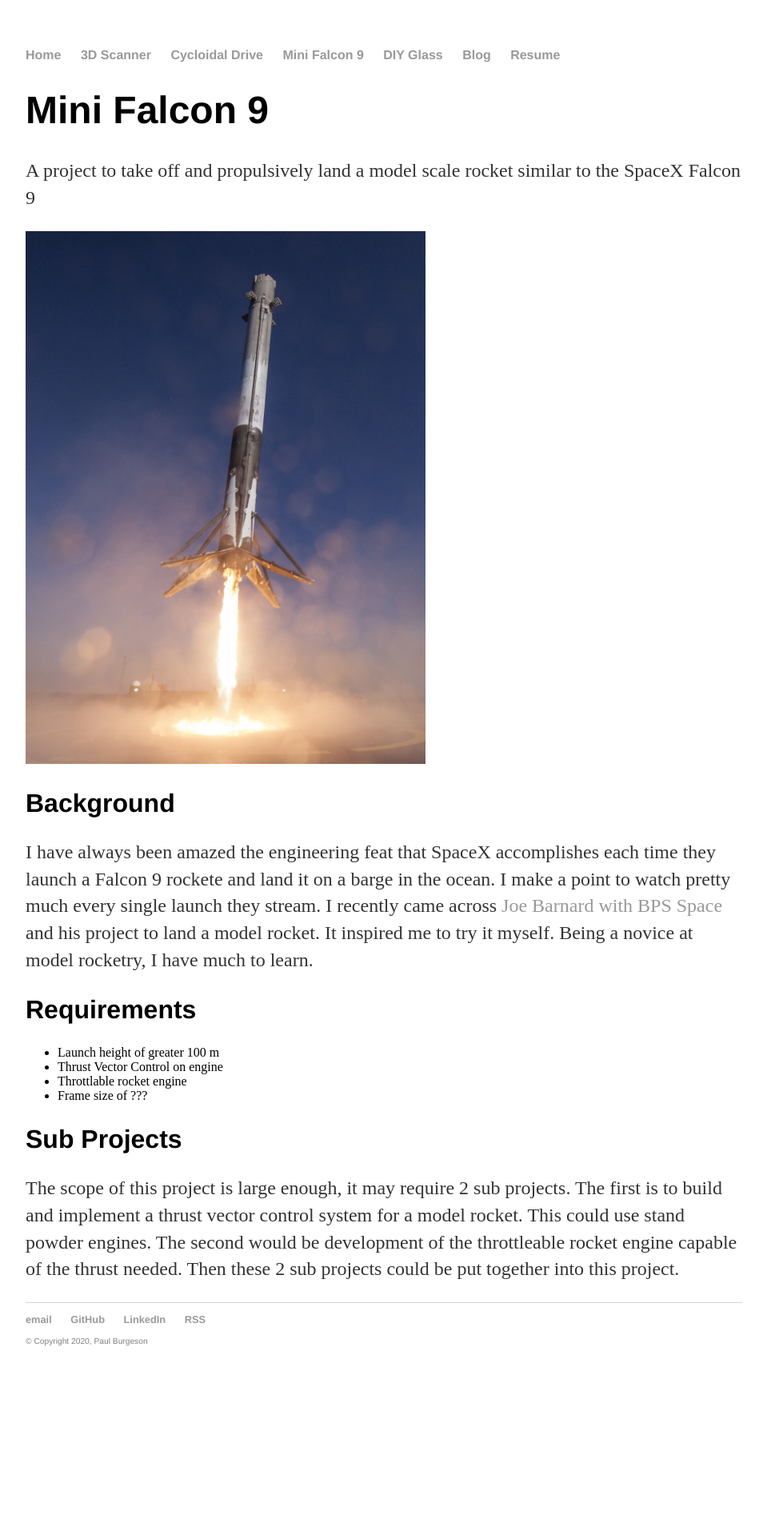
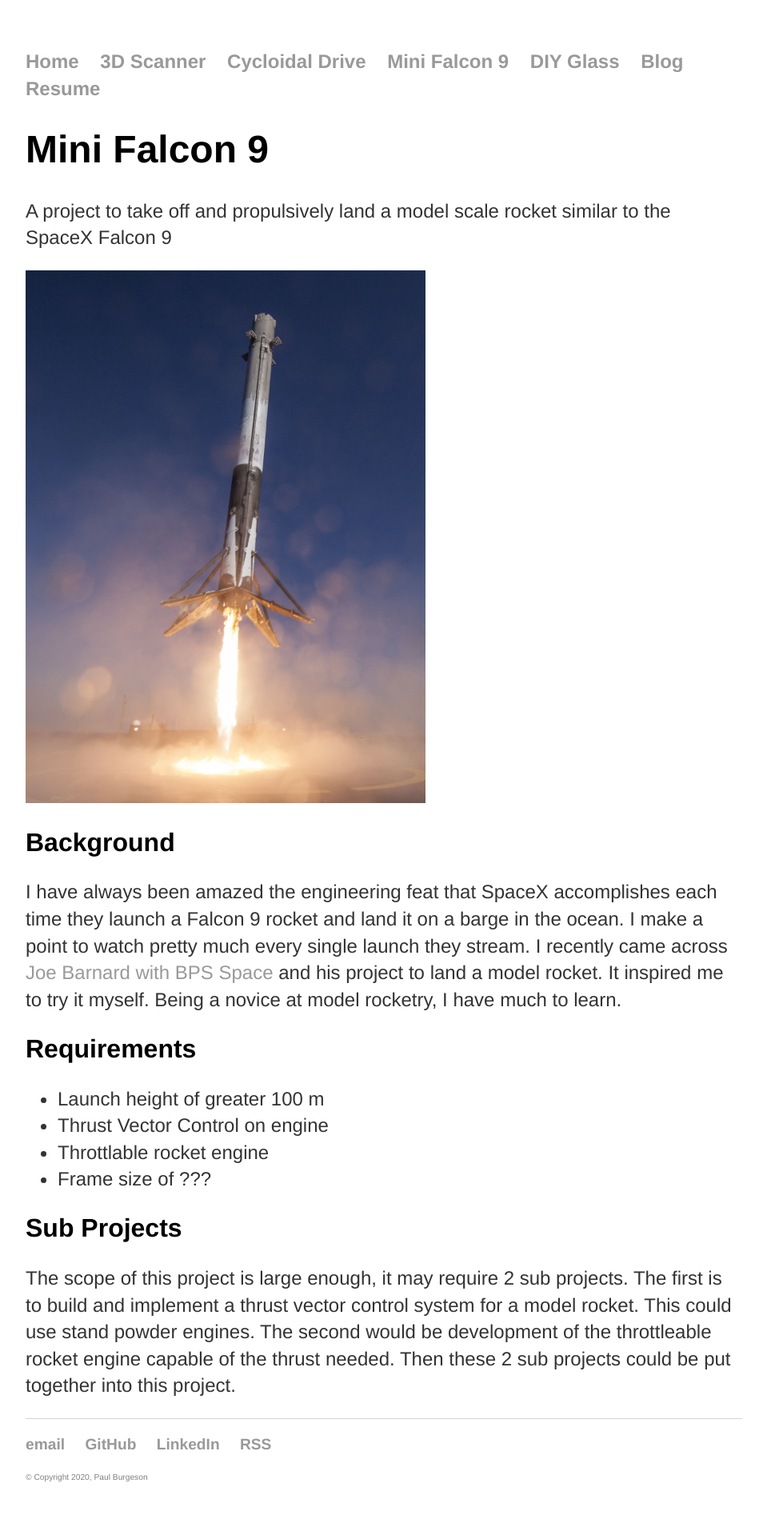
Before and after one commit to pburgeson/pburgeson.github.io, a Jekyll site: the page built from minifalcon9/index.html, in a window 1280 px wide. Shown: the whole page at 80% size, without its empty margins (160-1119 px from the left). Built offline with Jekyll 4.4.1, drawn with Linux system fonts in a browser that asks for light colours; before the commit the page ends 1744 px from its top, so only the background shows below that.

Commit message:
Trying to fix bullets

```diff
--- a/css/main.css
+++ b/css/main.css
@@ -31,13 +31,20 @@
     font-size: 1.5em;
     line-height: 1.4em;
     color: #333;
+    font-family:'Helvetica', 'Arial', 'Sans-Serif';
 }
 ol {
     font-size: 1.5em;
     line-height: 1.4em;
     color: #333;
+    font-family:'Helvetica', 'Arial', 'Sans-Serif';
 }
-
+ul {
+    font-size: 1.5em;
+    line-height: 1.4em;
+    color: #333;
+    font-family:'Helvetica', 'Arial', 'Sans-Serif';
+}
 
 footer {
     border-top: 1px solid #d5d5d5;
--- a/minifalcon9/index.html
+++ b/minifalcon9/index.html
@@ -9,17 +9,15 @@
 <img src="../assets/minifalcon9/falcon9_landing.jpg" width="500">
 
 <h2>Background</h2>
-<p>I have always been amazed the engineering feat that SpaceX accomplishes each time they launch a Falcon 9 rockete and land it on a barge in the ocean.  I make a point to watch pretty much every single launch they stream.  I recently came across <a href="https://bps.space/">Joe Barnard with BPS Space</a> and his project to land a model rocket.  It inspired me to try it myself.  Being a novice at model rocketry, I have much to learn.</p>
+<p>I have always been amazed the engineering feat that SpaceX accomplishes each time they launch a Falcon 9 rocket and land it on a barge in the ocean.  I make a point to watch pretty much every single launch they stream.  I recently came across <a href="https://bps.space/">Joe Barnard with BPS Space</a> and his project to land a model rocket.  It inspired me to try it myself.  Being a novice at model rocketry, I have much to learn.</p>
 
 <h2>Requirements</h2>
-<p>
 <ul>
     <li>Launch height of greater 100 m</li>
     <li>Thrust Vector Control on engine</li>
     <li>Throttlable rocket engine</li>
     <li>Frame size of ???</li>
 </ul>
-</p>
 
 <h2>Sub Projects</h2>
 <p>The scope of this project is large enough, it may require 2 sub projects.  The first is to build and implement a thrust vector control system for a model rocket.  This could use stand powder engines.  The second would be development of the throttleable rocket engine capable of the thrust needed.  Then these 2 sub projects could be put together into this project.</p>
```
Lines whose indentation alone changed are shown as unchanged.
